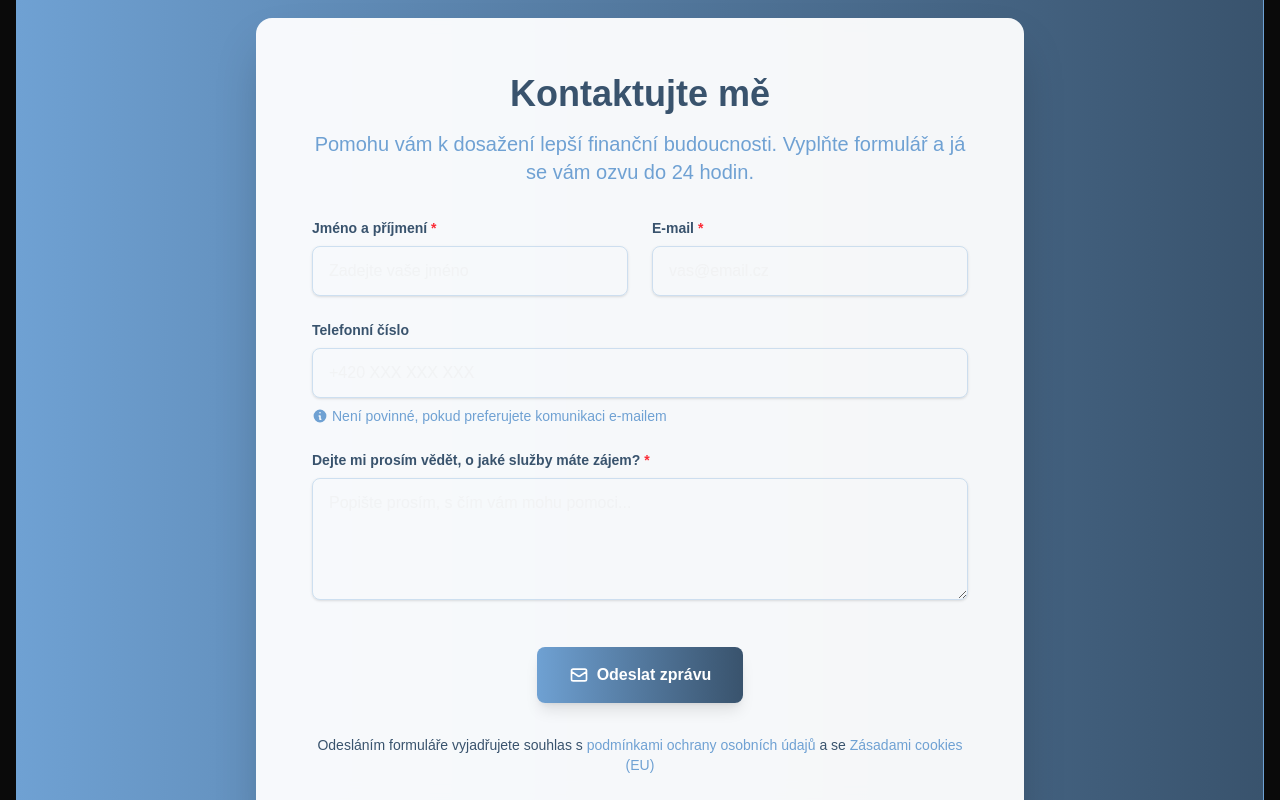
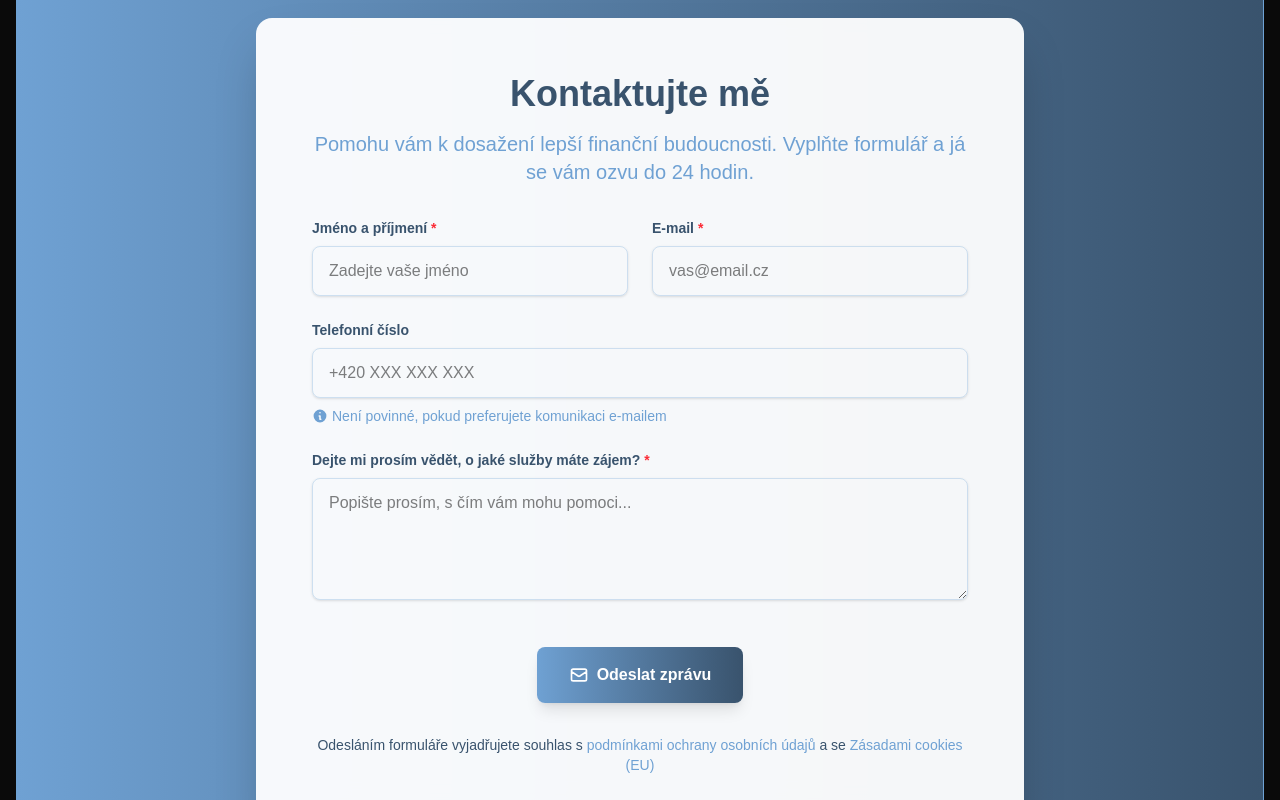
Before and after one commit to coalmarketing/Petra-Vitkova, a Next.js app: page / in a window 1280 px wide. Shown: the part 4417-5217 px from the top of the page. Built offline with nearby package versions, Linux system fonts and the light colour scheme; a web font is replaced by a local one.

Commit message:
formular oprava

```diff
--- a/app/components/ContactForm.tsx
+++ b/app/components/ContactForm.tsx
@@ -56,7 +56,7 @@ const ContactForm = () => {
                   required
                   value={formState.name}
                   onChange={handleChange}
-                  className="w-full px-4 py-3 rounded-lg shadow-sm focus:ring-2 focus:ring-[#6FA1D3] focus:border-[#6FA1D3] text-base transition-all duration-200 border border-[#6FA1D3]/30 hover:border-[#6FA1D3]"
+                  className="w-full px-4 py-3 rounded-lg shadow-sm focus:ring-2 focus:ring-[#6FA1D3] focus:border-[#6FA1D3] text-base text-black transition-all duration-200 border border-[#6FA1D3]/30 hover:border-[#6FA1D3]"
                   placeholder="Zadejte vaše jméno"
                 />
               </div>
@@ -72,7 +72,7 @@ const ContactForm = () => {
                   required
                   value={formState.email}
                   onChange={handleChange}
-                  className="w-full px-4 py-3 rounded-lg shadow-sm focus:ring-2 focus:ring-[#6FA1D3] focus:border-[#6FA1D3] text-base transition-all duration-200 border border-[#6FA1D3]/30 hover:border-[#6FA1D3]"
+                  className="w-full px-4 py-3 rounded-lg shadow-sm focus:ring-2 focus:ring-[#6FA1D3] focus:border-[#6FA1D3] text-base text-black transition-all duration-200 border border-[#6FA1D3]/30 hover:border-[#6FA1D3]"
                   placeholder="vas@email.cz"
                 />
               </div>
@@ -88,7 +88,7 @@ const ContactForm = () => {
                 id="phone"
                 value={formState.phone}
                 onChange={handleChange}
-                className="w-full px-4 py-3 rounded-lg shadow-sm focus:ring-2 focus:ring-[#6FA1D3] focus:border-[#6FA1D3] text-base transition-all duration-200 border border-[#6FA1D3]/30 hover:border-[#6FA1D3]"
+                className="w-full px-4 py-3 rounded-lg shadow-sm focus:ring-2 focus:ring-[#6FA1D3] focus:border-[#6FA1D3] text-base text-black transition-all duration-200 border border-[#6FA1D3]/30 hover:border-[#6FA1D3]"
                 placeholder="+420 XXX XXX XXX"
               />
               <p className="mt-2 text-sm text-[#6FA1D3] flex items-center">
@@ -110,7 +110,7 @@ const ContactForm = () => {
                 required
                 value={formState.message}
                 onChange={handleChange}
-                className="w-full px-4 py-3 rounded-lg shadow-sm focus:ring-2 focus:ring-[#6FA1D3] focus:border-[#6FA1D3] text-base transition-all duration-200 border border-[#6FA1D3]/30 hover:border-[#6FA1D3]"
+                className="w-full px-4 py-3 rounded-lg shadow-sm focus:ring-2 focus:ring-[#6FA1D3] focus:border-[#6FA1D3] text-base text-black transition-all duration-200 border border-[#6FA1D3]/30 hover:border-[#6FA1D3]"
                 placeholder="Popište prosím, s čím vám mohu pomoci..."
               ></textarea>
             </div>
```
